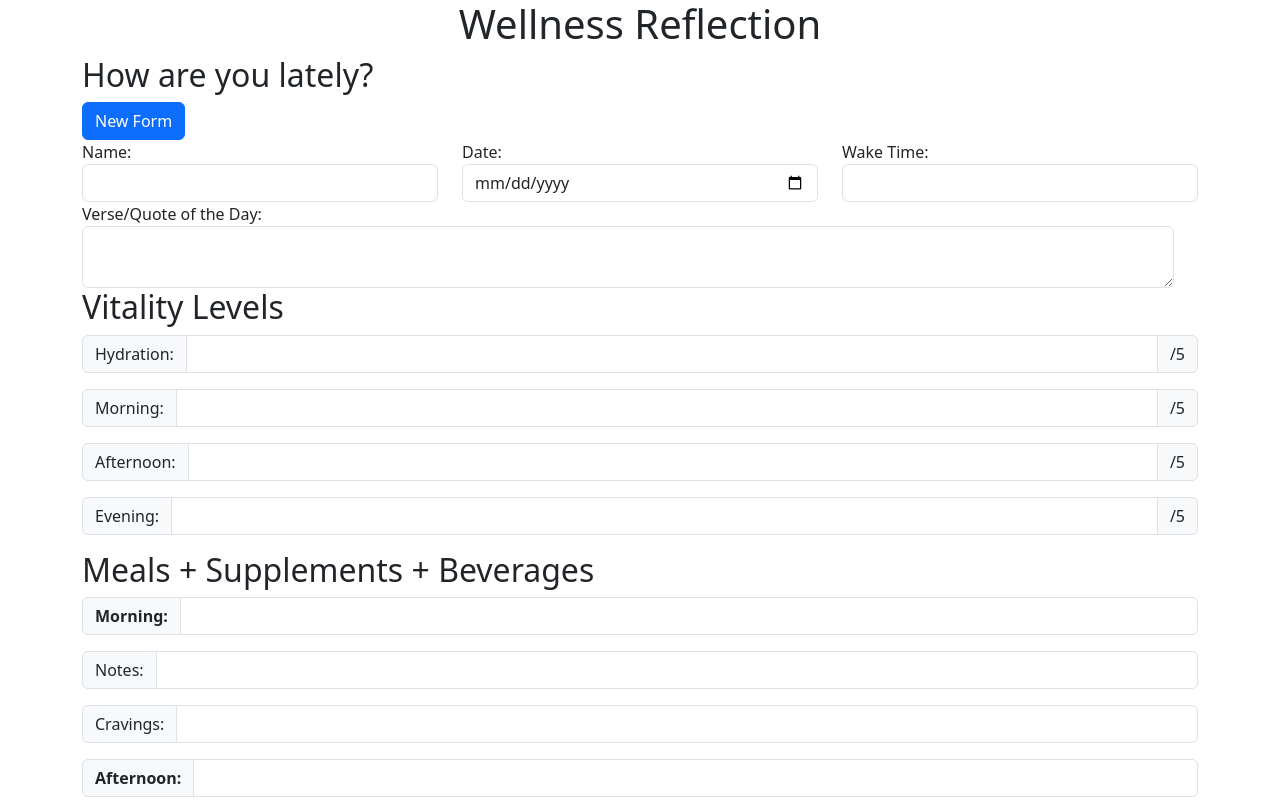
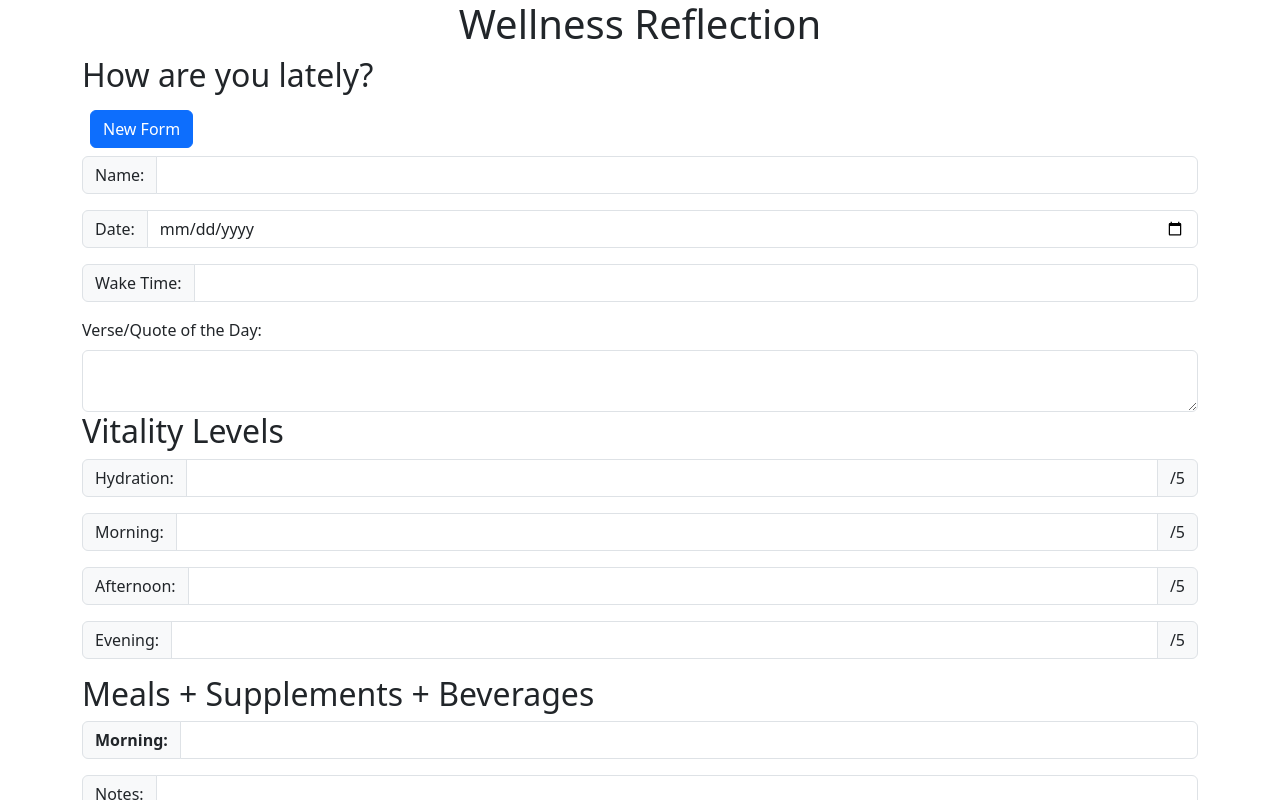
Before and after one commit to Crambeary/wellness_reflection, a React (Vite) app: page / in a window 1280 px wide. Shown: the top 800 px of the page. Built offline with nearby package versions, Linux system fonts and the light colour scheme.

Commit message:
better order of name date time and qotd

```diff
--- a/src/App.jsx
+++ b/src/App.jsx
@@ -42,7 +42,7 @@ class App extends React.Component {
 
 
   handleChange = (event) => {
-    this.setState({[event.target.name]: event.target.value}, () => {
+    this.setState({ [event.target.name]: event.target.value }, () => {
       localStorage.setItem('form', JSON.stringify(this.state));
     });
   }
@@ -51,7 +51,7 @@ class App extends React.Component {
   clearForm = () => {
     localStorage.clear();
     for (const [key, value] of Object.entries(this.state)) {
-      this.setState({[key]: ""});
+      this.setState({ [key]: "" });
     }
     if (formIsSubmitted) {
       form.requestSubmit(submitButton);
@@ -77,8 +77,8 @@ class App extends React.Component {
         document.getElementById(String(key)).classList.add("d-none");
         const inputSpan = document.createElement("span");
         inputSpan.setAttribute("id", `input-for-${key}`);
-        inputSpan.classList.add("border", "border-2", "rounded", "p-2");
-        inputSpan.classList.add("overflow-auto");
+        inputSpan.classList.add("border", "border-2", "rounded", "p-2", "lh-lg");
+        // inputSpan.classList.add("overflow-auto");
         document.getElementById(String(key)).label.parentElement.appendChild(inputSpan).innerText = ` ${formJSON[String(key)]}`;
       }
 
@@ -109,7 +109,8 @@ class App extends React.Component {
       });
     } else { // Now it's a reset button
       formIsSubmitted = false;
-      submitButton.innerText = "Submit";
+      // TODO: Create a unique button for Generate and one for Reset
+      submitButton.innerHTML = '<FontAwesomeIcon icon={faDownload}/> Generate';
       const data = new FormData(event.target);
 
       const formJSON = Object.fromEntries(data.entries());
@@ -150,7 +151,7 @@ class App extends React.Component {
     form.addEventListener('submit', this.handleSubmit);
   }
 
-  render () {
+  render() {
     return (
       <section id="region-to-capture" className="container-sm">
         <h1 className="text-center">Wellness Reflection</h1>
@@ -158,11 +159,11 @@ class App extends React.Component {
           <div className="col-md-12" id="wellness-form" >
             <h2>How are you lately?</h2>
             <div className="d-grid gap-2 d-md-block">
-                <button data-html2canvas-ignore id="clear" type="button" className="btn btn-primary" onClick={this.clearForm}>New Form</button>
+              <button data-html2canvas-ignore id="clear" type="button" className="btn btn-primary m-2" onClick={this.clearForm}>New Form</button>
             </div>
             <form id="form">
-              <div className="row">
-                <label className="col" htmlFor="name">Name:
+              <div className="input-group mb-3">
+                <label htmlFor="name" className="input-group-text">Name:</label>
                 <input
                   className="form-control"
                   type="text"
@@ -171,8 +172,9 @@ class App extends React.Component {
                   value={this.state.name}
                   onChange={this.handleChange}
                 />
-                </label>
-                <label className="col" htmlFor="date">Date:
+              </div>
+              <div className="input-group mb-3">
+                <label htmlFor="date" className="input-group-text">Date:</label>
                 <input
                   className="form-control"
                   type="date"
@@ -181,8 +183,9 @@ class App extends React.Component {
                   value={this.state.date}
                   onChange={this.handleChange}
                 />
-                </label>
-                <label className="col" htmlFor="wake-time">Wake Time:
+              </div>
+              <div className="input-group mb-3">
+                <label htmlFor="wake-time" className="input-group-text">Wake Time:</label>
                 <input
                   className="form-control"
                   type="text"
@@ -191,14 +194,9 @@ class App extends React.Component {
                   value={this.state['wake-time']}
                   onChange={this.handleChange}
                 />
-                </label>
               </div>
-              <div className="row">
-                <div className="col">
-                  <label htmlFor="qotd">Verse/Quote of the Day: </label>
-                </div>
-                <div className="row">
-                  <div className="col">
+              <div>
+                <label htmlFor="qotd" className="form-label">Verse/Quote of the Day: </label>
                 <textarea
                   className="form-control"
                   name="qotd"
@@ -207,8 +205,6 @@ class App extends React.Component {
                   value={this.state.qotd}
                   onChange={this.handleChange}
                 />
-                  </div>
-                </div>
               </div>
               <h2>Vitality Levels</h2>
               <div className="input-group mb-3">
@@ -406,7 +402,7 @@ class App extends React.Component {
                 />
               </div>
               <div className="d-grid gap-2 d-md-block">
-                <button data-html2canvas-ignore id="submit" type="submit" className="btn btn-primary"><FontAwesomeIcon icon={faDownload}/> Generate</button>
+                <button data-html2canvas-ignore id="submit" type="submit" className="btn btn-primary"><FontAwesomeIcon icon={faDownload} /> Generate</button>
               </div>
             </form>
           </div>
```
Lines whose indentation alone changed are shown as unchanged.
